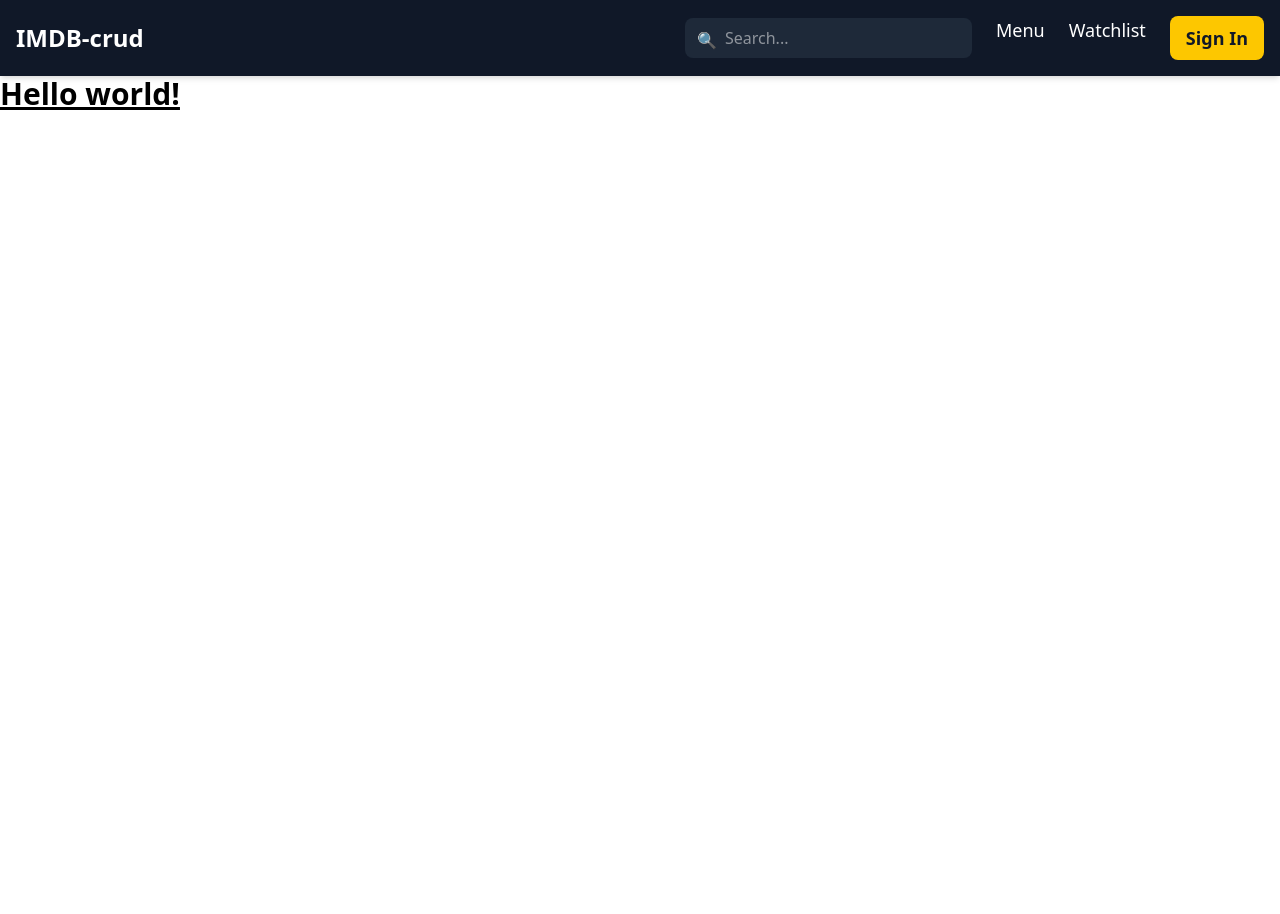
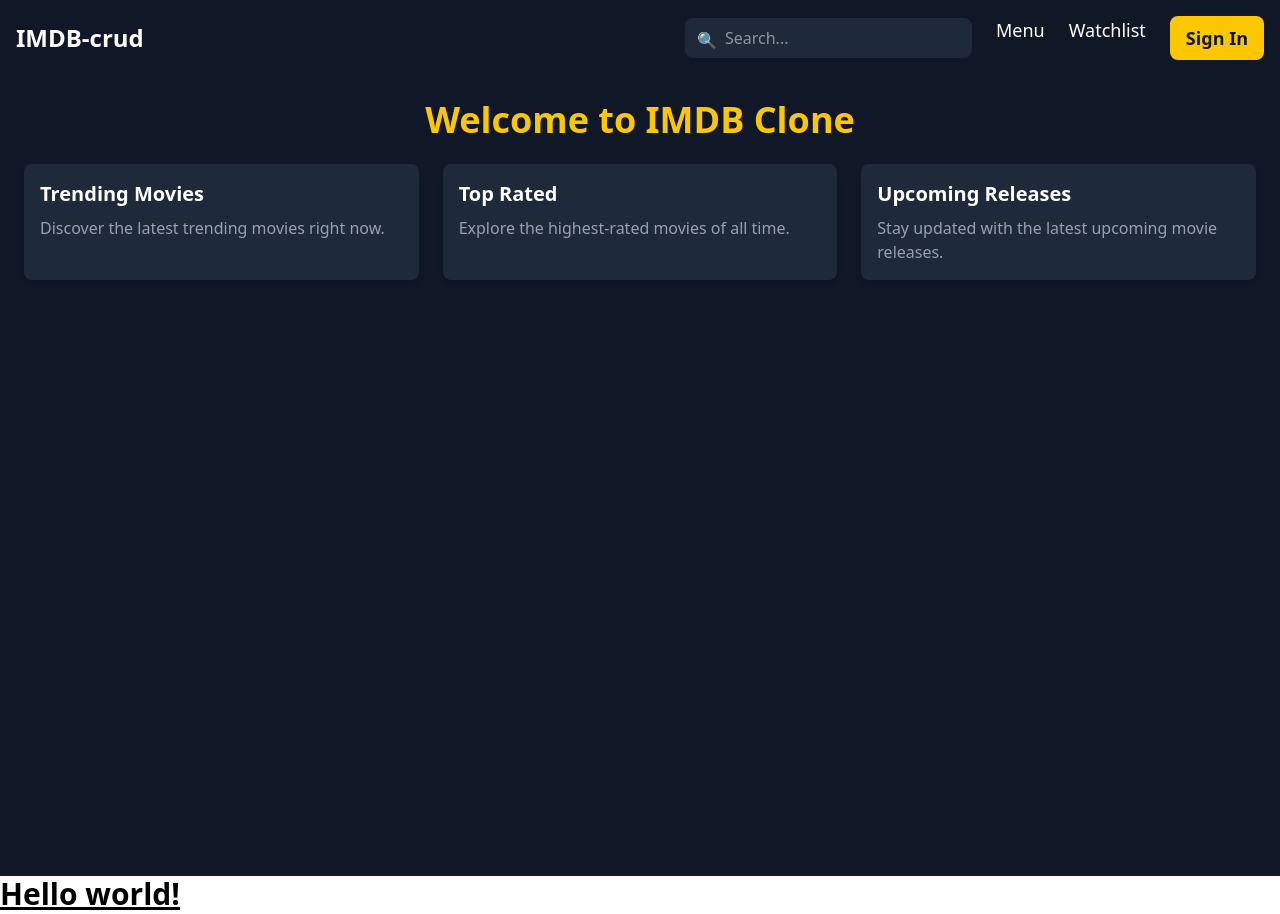
Before and after one commit to Naeem-khndkar55/IMDB-crud, a React (Vite) app in the folder IMDB-crud/: page / in a window 1280 px wide. Before the commit the page ends 800 px from the top, so only its background shows below. Built offline with nearby package versions, Linux system fonts and the light colour scheme.

Commit message:
Home page initialization

```diff
--- a/IMDB-crud/src/App.tsx
+++ b/IMDB-crud/src/App.tsx
@@ -1,9 +1,11 @@
+import Home from "./components/Home";
 import Navbar from "./components/Navbar";
 
 function App() {
   return (
     <>
       <Navbar />
+      <Home />
       <div>
         <h1 className="text-3xl font-bold underline">Hello world!</h1>
       </div>
--- /dev/null
+++ b/IMDB-crud/src/components/Home.tsx
@@ -0,0 +1,34 @@
+const Home = () => {
+  return (
+    <div className="bg-gray-900 text-white min-h-screen p-6">
+      <div className="container mx-auto">
+        <h1 className="text-4xl font-bold text-yellow-400 text-center mb-6">
+          Welcome to IMDB Clone
+        </h1>
+
+        <div className="grid grid-cols-1 md:grid-cols-3 gap-6">
+          <div className="bg-gray-800 p-4 rounded-lg shadow-md">
+            <h2 className="text-xl font-semibold mb-2">Trending Movies</h2>
+            <p className="text-gray-400">
+              Discover the latest trending movies right now.
+            </p>
+          </div>
+          <div className="bg-gray-800 p-4 rounded-lg shadow-md">
+            <h2 className="text-xl font-semibold mb-2">Top Rated</h2>
+            <p className="text-gray-400">
+              Explore the highest-rated movies of all time.
+            </p>
+          </div>
+          <div className="bg-gray-800 p-4 rounded-lg shadow-md">
+            <h2 className="text-xl font-semibold mb-2">Upcoming Releases</h2>
+            <p className="text-gray-400">
+              Stay updated with the latest upcoming movie releases.
+            </p>
+          </div>
+        </div>
+      </div>
+    </div>
+  );
+};
+
+export default Home;
```
